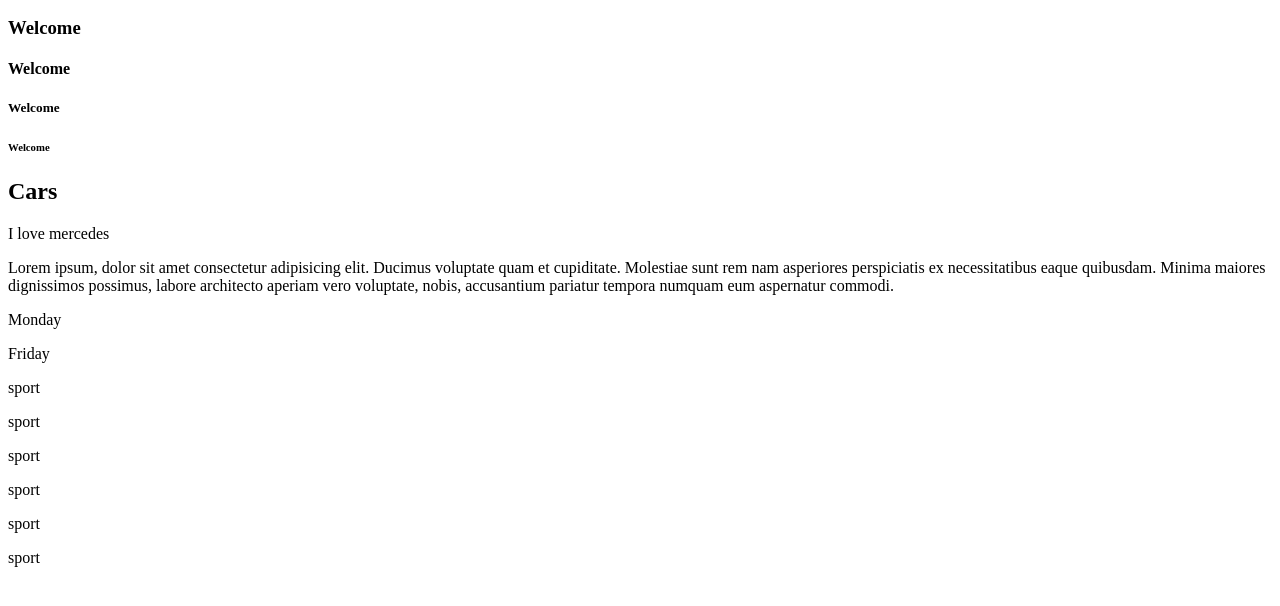
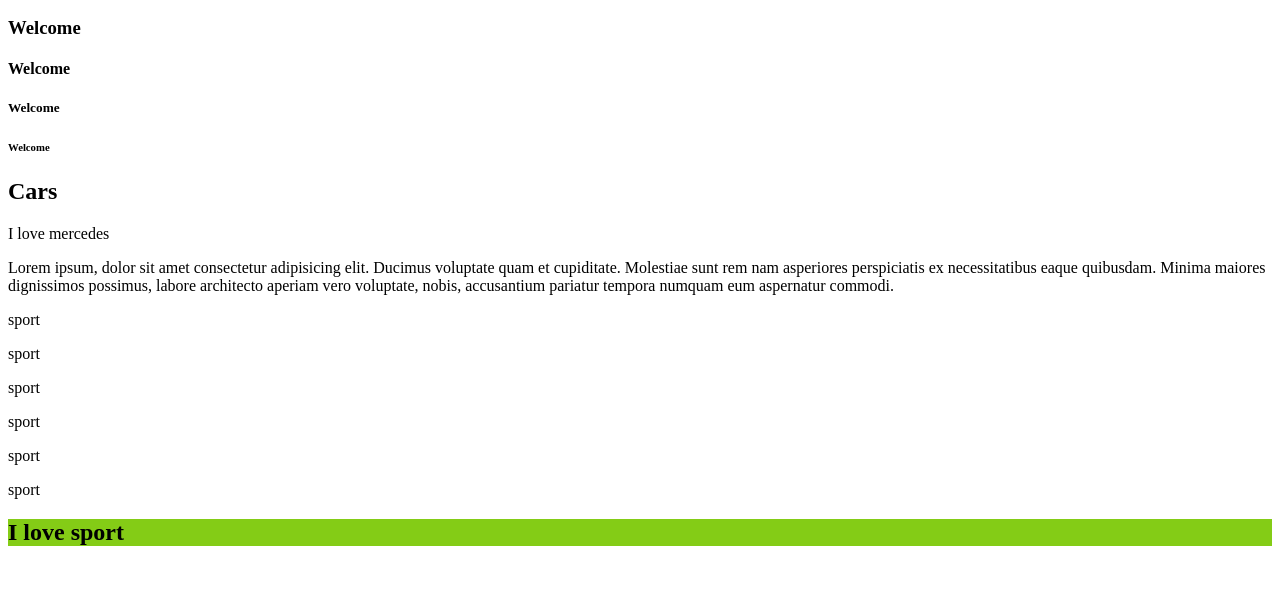
Before and after one commit to xXConny88Xx/basic-html, a plain HTML site: page index.html in a window 1280 px wide. Shown: the part 110-716 px from the top of the page. Drawn offline with Linux system fonts and the light colour scheme.

Commit message:
change background color

```diff
--- a/index.html
+++ b/index.html
@@ -16,9 +16,9 @@
     <h2>Cars</h2>
     <p>I love mercedes</p>
     <p>Lorem ipsum, dolor sit amet consectetur adipisicing elit. Ducimus voluptate quam et cupiditate. Molestiae sunt rem nam asperiores perspiciatis ex necessitatibus eaque quibusdam. Minima maiores dignissimos possimus, labore architecto aperiam vero voluptate, nobis, accusantium pariatur tempora numquam eum aspernatur commodi.</p>
-
+<!--
     <p>Monday</p>
-    <p>Friday</p>
+    <p>Friday</p> -->
 
 <p>sport</p>
 <p>sport</p>
@@ -27,6 +27,8 @@
 <p>sport</p>
 <p>sport</p>
 
+<h2 style="background-color: #84cc16;">I love sport</h2>
+
 
 
 </body>
```
